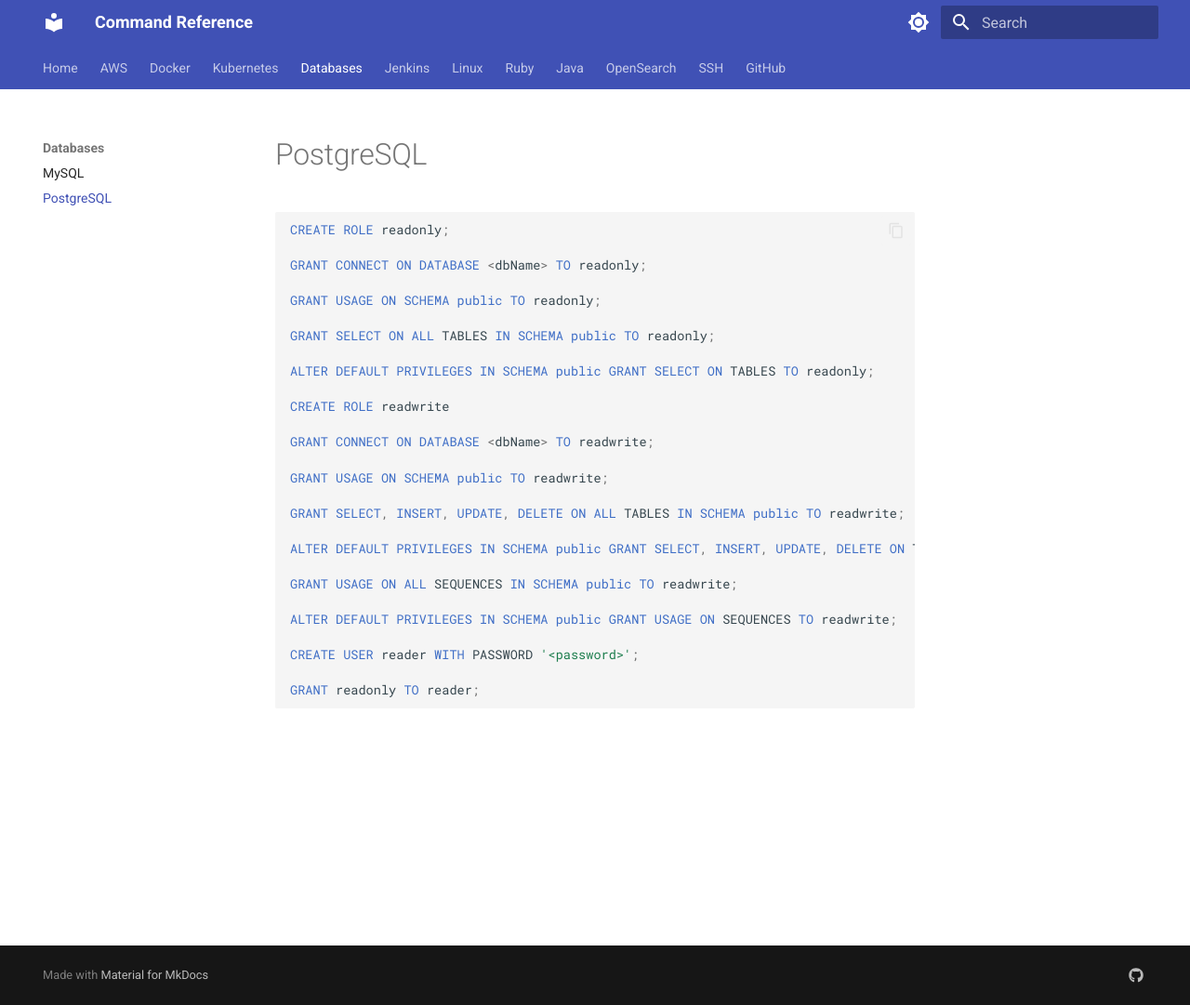
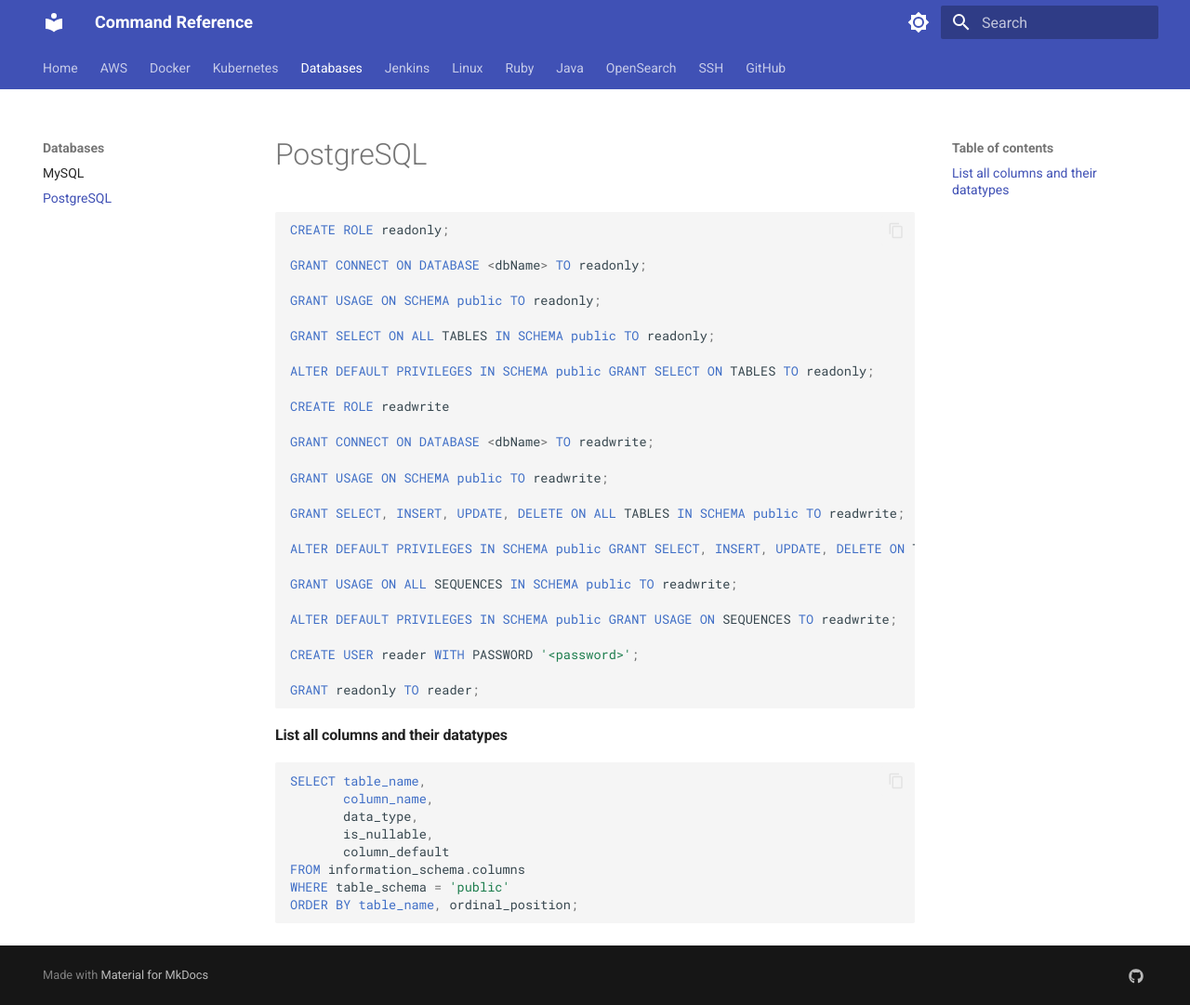
Before and after one commit to Fluder-Paradyne/cmds, an MkDocs documentation site: the page built from docs/psql/scripts.md, in a window 1280 px wide and 1081 px high. Shown: the whole window at 93% size. Built offline with MkDocs 1.6.1 and Material for MkDocs 9.7.7, drawn with Linux system fonts in a browser that asks for light colours.

Commit message:
Add SQL query for listing column details
Added SQL query to list all columns and their datatypes.

````diff
--- a/docs/psql/scripts.md
+++ b/docs/psql/scripts.md
@@ -27,3 +27,15 @@
 
 GRANT readonly TO reader;
 ```
+
+#### List all columns and their datatypes
+```sql
+SELECT table_name,
+       column_name,
+       data_type,
+       is_nullable,
+       column_default
+FROM information_schema.columns
+WHERE table_schema = 'public'
+ORDER BY table_name, ordinal_position;
+```
````
